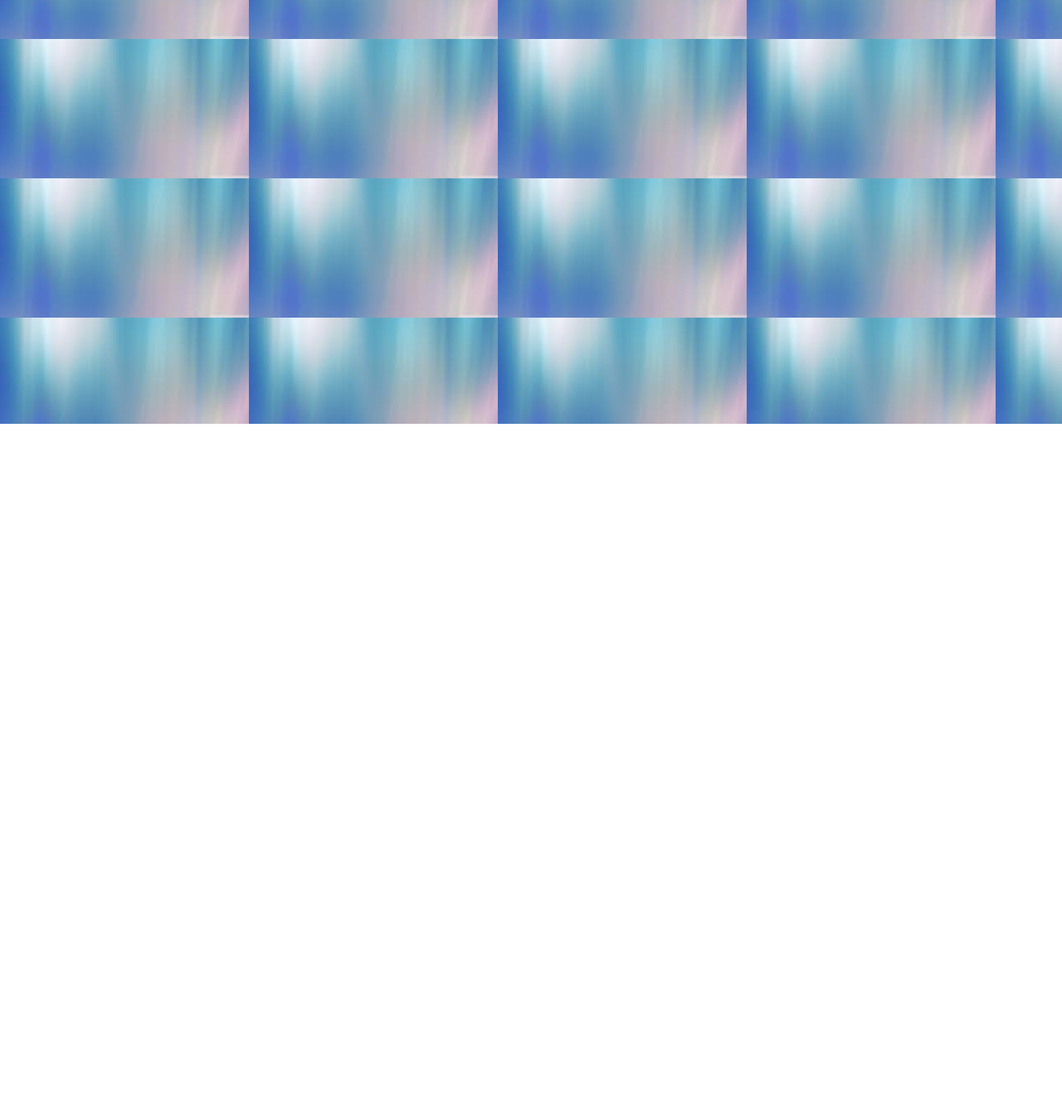
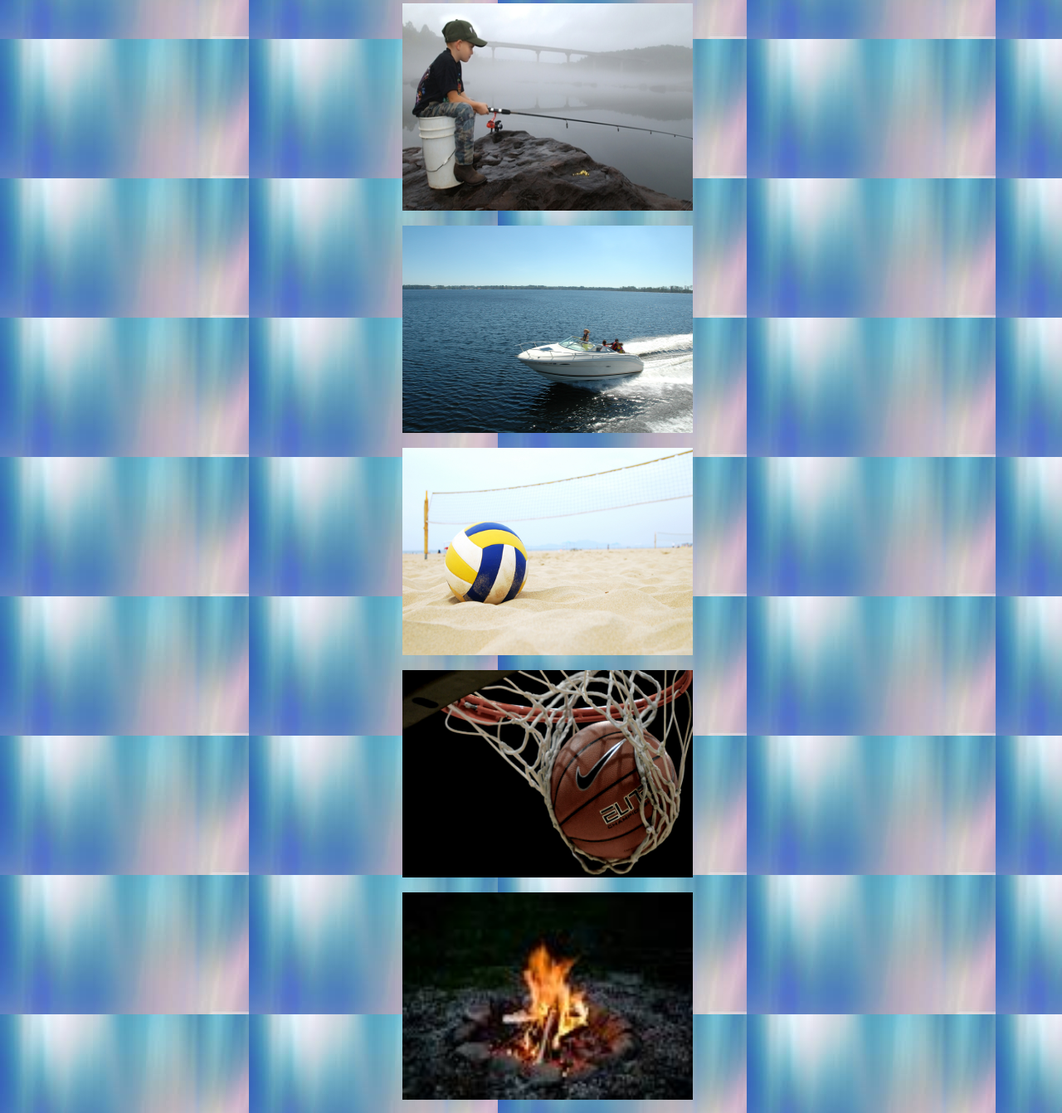
Before and after one commit to SunenaBenjamin/ChurchTrip, a plain HTML site: page about.html in a window 1280 px wide. Shown: the part 289-1631 px from the top of the page at 83% size. Before the commit the page ends 800 px from the top, so only its background shows below. Drawn offline with Linux system fonts and the light colour scheme.

Commit message:
about.html changes
added pictures and used div center to align them

```diff
--- a/about.html
+++ b/about.html
@@ -15,7 +15,26 @@
 <li> Volleyball </li>
 <li> Basketball </li>
 <li> Campfire </li>
-
+</br>
+<div align="center">
+<img src="images/HartwellFishing.jpg" width="350" height="250" alt="Pic"/>
+</div>
+</br>
+<div align="center">
+<img src="images/boating.jpg" width="350" height="250" alt="Pic"/>
+</div>
+</br>
+<div align="center">
+<img src="images/volleyball.jpg" alt="Pic" width="350" height="250"/>
+</div>
+</br>
+<div align="center">
+<img src="images/basketball.jpg" alt="Pic" width="350" height="250"/>
+</div>
+</br>
+<div align="center">
+<img src="images/campfire.jpg" alt="Pic" width="350" height="250"/>
+</div>
 </body>
 
 </html>
```
Also changed, not shown: images/HartwellFishing.jpg (added), images/basketball.jpg (added), images/boating.jpg (added), images/campfire.jpg (added), images/directions.jpg, images/volleyball.jpg (added).
